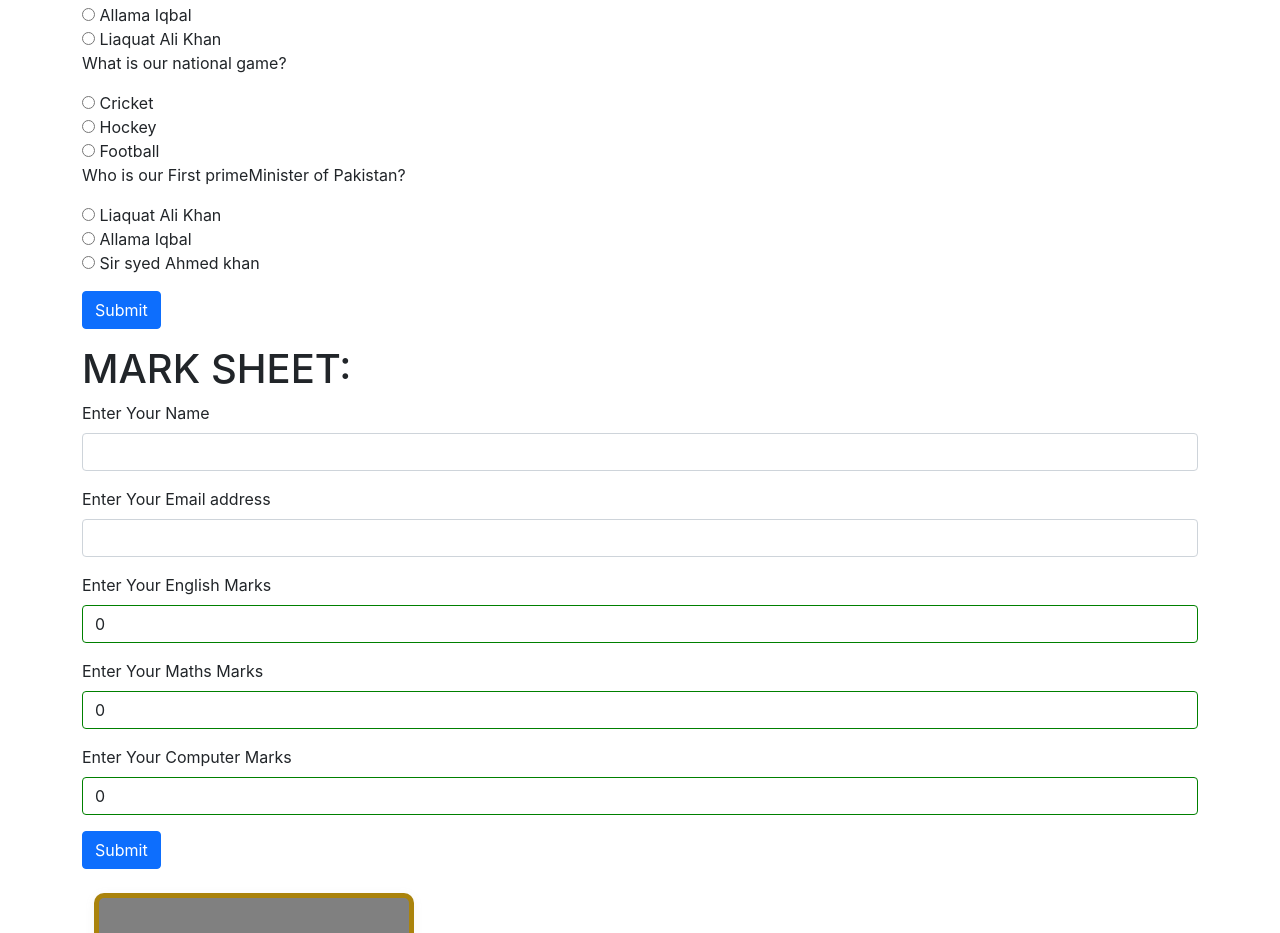
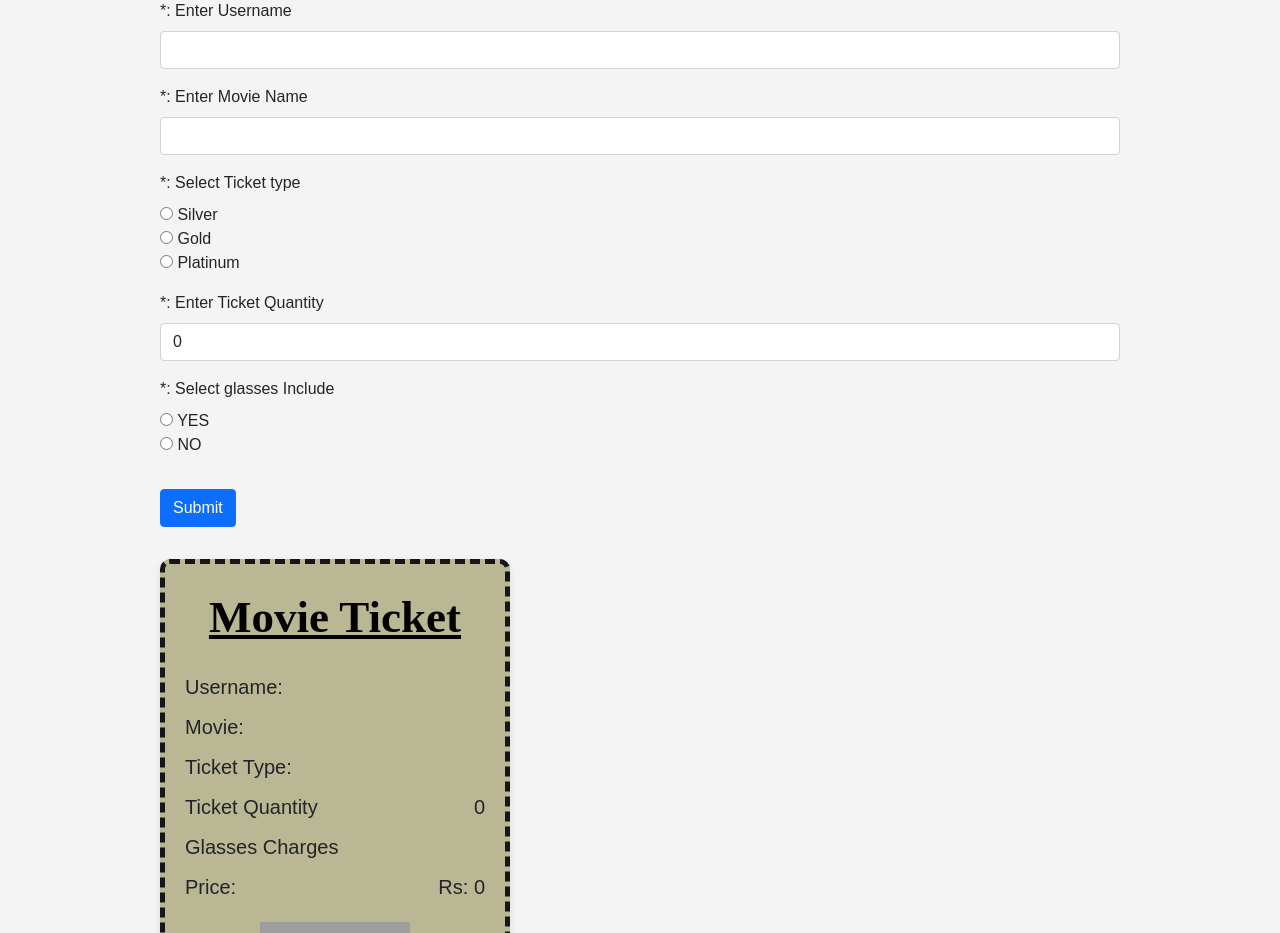
Before and after one commit to bismazaki/react, a React (Create React App) app: page / in a window 1280 px wide. Shown: the part 1867-2800 px from the top of the page. Built offline with nearby package versions, Linux system fonts and the light colour scheme; grey boxes are pictures that could not be loaded.

Commit message:
Add new components and modify App.js

```diff
--- a/src/App.css
+++ b/src/App.css
@@ -21,3 +21,54 @@
 .silver-card {
   background-color: #967c56a6;
 }
+
+body {
+            font-family: Arial, sans-serif;
+            margin: 0;
+            padding: 0;
+            background-color: #f4f4f4;
+            display: flex;
+            justify-content: center;
+            align-items: center;
+            height: 100vh;
+        }
+        .ticket {
+            width: 350px;
+            background-color: #b4b18beb;
+            border: 5px dashed #171616;
+            border-radius: 10px;
+            padding: 20px;
+            box-shadow: 0 4px 8px rgba(0, 0, 0, 0.1);
+        }
+        .ticket-header {
+          font-family: 'Times New Roman', Times, serif;
+            text-align: center;
+            font-size: 45px;
+            font-weight: bold;
+            color: #030202;
+        }
+        .ticket-details {
+            margin-top: 20px;
+        }
+        .detail {
+            display: flex;
+            justify-content: space-between;
+            margin-bottom: 10px;
+        }
+        .detail span {
+            font-size: 20px;
+        }
+        .qr-code {
+            text-align: center;
+            margin-top: 20px;
+        }
+        .qr-code img {
+            width: 150px;
+            height: 120px;
+        }
+        .ticket-footer {
+            text-align: center;
+            margin-top: 20px;
+            font-size: 30px;
+            color: #494747;
+        }
--- a/src/App.js
+++ b/src/App.js
@@ -8,6 +8,7 @@ import Marksheet from "./components/MarkSheet";
 // import Examplestate from "./components/Examplestate";
 import Post from "./components/Post";
 import QuizApp from "./components/Quiz";
+import MovieBooking from "./components/MovieBooking";
 // import Pricing from "./components/pricing";
 
 function App(){
@@ -25,6 +26,7 @@ function App(){
     <InputChecker/>
    <Marksheet/>
    <QuizApp/>
+   <MovieBooking/>
     </>
   );
 }
--- /dev/null
+++ b/src/components/MovieBooking.jsx
@@ -0,0 +1,83 @@
+import React, { useState } from 'react'
+import Ticket from './Ticket';
+
+const MovieBooking = () => {
+    var [username, setusername] = useState("");
+    var [movie, setmovie] = useState("");
+    var [ticketType, setticketType] = useState("");
+    var [Quantity, setQuantity] = useState(0);
+    var [glasses, setglasses] = useState("");
+    var [typeadd, settypeadd] = useState(0);
+    var [glassadd, setglassadd] = useState(0);
+    var [total, setTotal] = useState(0);
+
+
+    //oNCHANGE FUNCTION
+    const handleonchange = (statehandle) => (a) => {
+        return statehandle(a.target.value);
+    }
+    function handlesubmit(b) {
+        b.preventDefault();
+        // console.log(username);
+        // console.log(movie);
+        // console.log(ticketType);
+        // console.log(Quantity);
+        // console.log(glasses);
+
+        if (ticketType === "Silver") {
+            typeadd = (700 * Quantity);
+        }
+        else if (ticketType === "Gold") {
+            typeadd = (900 * Quantity);
+        }
+        else if (ticketType === "Platinum") {
+            typeadd = (1200 * Quantity);
+        }
+        if (glasses === "YES") {
+            glassadd = (Quantity * 400);
+        }
+        settypeadd(typeadd);
+        setglassadd(glassadd);
+        total = glassadd + typeadd;
+        setTotal(total);
+        console.log(total);
+    }
+    return (
+        <>
+            <div className='container'>
+                <form action="" onSubmit={handlesubmit}>
+                    <h3 className='text-center'><u> Movie Ticket Booking:</u></h3>
+                    <div className="mb-3">
+                        <label className="form-label">*: Enter Username</label>
+                        <input type="text" className="form-control" value={username} onChange={handleonchange(setusername)} />
+                    </div>
+                    <div className="mb-3">
+                        <label className="form-label">*: Enter Movie Name</label>
+                        <input type="text" className="form-control" value={movie} onChange={handleonchange(setmovie)} />
+                    </div>
+                    <div className="mb-3">
+                        <label className="form-label">*: Select Ticket type</label><br />
+                        <input type="radio" name="movietype" value="Silver" onChange={handleonchange(setticketType)} checked={ticketType === "Silver"} /> Silver <br />
+                        <input type="radio" name="movietype" value="Gold" onChange={handleonchange(setticketType)} checked={ticketType === "Gold"} />  Gold <br />
+                        <input type="radio" name="movietype" value="Platinum" onChange={handleonchange(setticketType)} checked={ticketType === "Platinum"} /> Platinum <br />
+                    </div>
+                    <div className="mb-3">
+                        <label className="form-label">*: Enter Ticket Quantity</label>
+                        <input type="number" className="form-control" value={Quantity} onChange={handleonchange(setQuantity)} />
+                    </div>
+                    <div className="mb-3">
+                        <label className="form-label">*: Select glasses Include</label><br />
+                        <input type="radio" name="glasses" value="YES" onChange={handleonchange(setglasses)} checked={glasses === "YES"} /> YES <br />
+                        <input type="radio" name="glasses" value="NO" onChange={handleonchange(setglasses)} checked={glasses === "NO"} /> NO <br />
+                    </div>
+                    <div className='mb-3'>
+                        <input type="submit" value="Submit" className="btn btn-primary my-3" />
+                    </div>
+                </form>
+                <Ticket a={username} b={movie} c={Quantity} d={glasses} e={ticketType} f={total} />
+            </div>
+        </>
+    )
+}
+
+export default MovieBooking
--- /dev/null
+++ b/src/components/Ticket.jsx
@@ -0,0 +1,44 @@
+import React from 'react'
+import '../App.css';
+
+const Ticket = (Props) => {
+    return (
+        <div>
+            <div class="ticket">
+                <div class="ticket-header"><u>Movie Ticket</u> </div>
+                <div class="ticket-details">
+                    <div class="detail">
+                        <span>Username:</span>
+                        <span>{Props.a}</span>
+                    </div>
+                    <div class="detail">
+                        <span>Movie:</span>
+                        <span>{Props.b}</span>
+                    </div>
+                    <div class="detail">
+                        <span>Ticket Type:</span>
+                        <span>{Props.e}</span>
+                    </div>
+                    <div class="detail">
+                        <span>Ticket Quantity</span>
+                        <span>{Props.c}</span>
+                    </div>
+                    <div class="detail">
+                        <span>Glasses Charges</span>
+                        <span>{Props.d}</span>
+                    </div>
+                    <div class="detail">
+                        <span>Price:</span>
+                        <span>Rs: {Props.f}</span>
+                    </div>
+                </div>
+                <div class="qr-code">
+                    <img src="https://encrypted-tbn0.gstatic.com/images?q=tbn:ANd9GcTUHTJtWp6VcM2bWGCNFnnwUoVFXwrdiXwF1cvS9EpYF4NDt4nDG3ttYBOqVN7Q4YrrK8g&usqp=CAU" alt="QR Code"/>
+                </div>
+                <div class="ticket-footer">Enjoy Your Movie!</div>
+            </div>
+        </div>
+    )
+}
+
+export default Ticket
```
